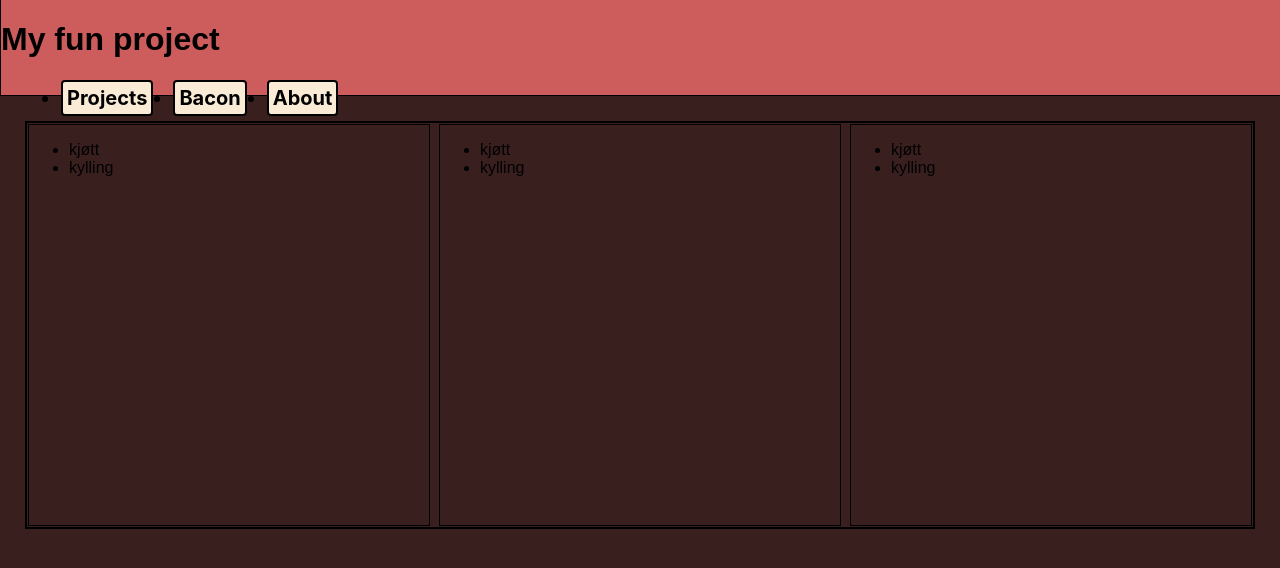
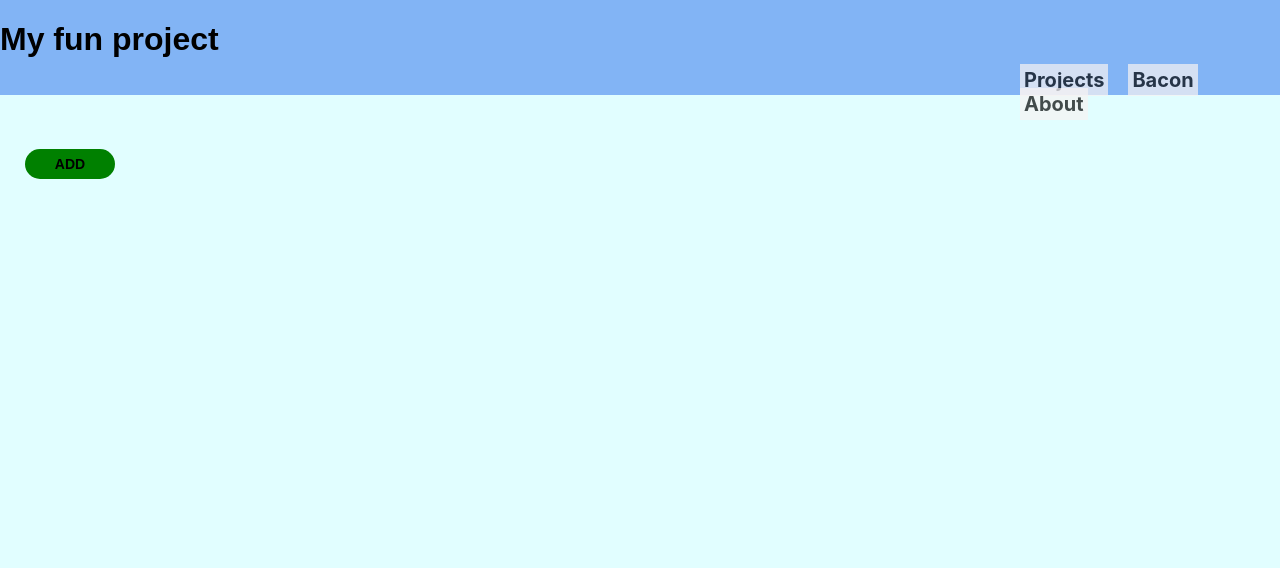
Before and after one commit to Johannesfos/learning, a React (Create React App) app: page / in a window 1280 px wide. Shown: the top 568 px of the page. Built offline with nearby package versions, Linux system fonts and the light colour scheme.

Commit message:
lagt til tekstboks funksjoner, men kan ikke fjerne bokser

```diff
--- a/src/App.js
+++ b/src/App.js
@@ -1,6 +1,6 @@
 import React, { Component } from 'react';
 import Header from "./components/header";
-import Bacon from './components/Bacon';
+import Bacon from './components/baconwrap';
 
 class App extends Component {
   render() {
--- a/src/components/Bacon.js
+++ b/src/components/Bacon.js
@@ -7,31 +7,69 @@ import '../css/bacon.css';
 
 
 
+class Bacon extends Component {
 
-class Bacon extends Component {
+    constructor(props){
+        super(props);
+        this.state = {
+            editing: false,
+            msg: 'Text editor',
+            usermsg: 'Whats on your mind?'
+        };
+    };
+
+    removebox(){
+        this.props.deletebacon(this.props.index);
+    }
+
+    editform(){
+       this.setState({editing: true})
+   }
+
+    saveform(){
+        var text = this.refs.newText.value;
+        this.setState({
+           editing: false,
+           usermsg: text
+        })
+
+   }
+
+   renderNormal() {
+       return(
+            <div>
+            <div id="ingredients">
+                <h3 id="textheader">{this.state.msg}</h3>
+                <div id="textfield">{this.state.usermsg}</div>
+                <button onClick={this.editform.bind(this)} id="edit">EDIT</button> <button id="remove" onClick={this.removebox.bind(this)}>REMOVE</button>
+            </div>
+            </div>
+       );
+   }
+
+   renderEdit(){
+        return(
+            <div>
+            <div id="ingredients">
+                <h3 id="textheader">{this.state.msg}</h3>
+                <textarea ref="newText" defaultValue={this.state.usermsg} id="textmsg"></textarea>
+                <button onClick={this.saveform.bind(this)} id="save">Save</button>
+            </div>
+            </div>
+        );
+   }
+
   render() {
-    return (
-      <div id="baconwrap">
-        <div id="ingredients1">
-          <ul>
-            <li>kjøtt</li>
-            <li>kylling</li>
-          </ul>
-        </div>
-        <div id="ingredients2">
-          <ul>
-            <li>kjøtt</li>
-            <li>kylling</li>
-          </ul>
-        </div>
-        <div id="ingredients3">
-          <ul>
-            <li>kjøtt</li>
-            <li>kylling</li>
-          </ul>
-        </div>
-      </div>
-    );
+
+
+
+        if(this.state.editing){
+            return this.renderEdit();
+        }else{
+            return this.renderNormal();
+        };
+
+
   }
 }
 
--- /dev/null
+++ b/src/components/baconwrap.js
@@ -0,0 +1,53 @@
+import React, { Component } from 'react';
+
+//CSS files
+import '../css/bacon.css';
+
+//components
+import Bacon from './bacon';
+
+
+
+
+class Baconwrap extends Component {
+
+  constructor(){
+    super();
+    this.state = {
+      modules: [
+      ],
+      index: 0
+
+    }
+  }
+
+  removebox(index){
+    console.log("removing box nr " + index)
+  }
+
+  newBacon(){
+    this.setState({
+      modules: this.state.modules.concat(<Bacon deletebacon={this.removebox} key={this.state.index} index={this.state.index} />),
+      index: this.state.index + 1
+    })
+
+  }
+
+
+  render() {
+    return (
+      <div id="baconwrap">
+       <button id="addbacon" onClick={this.newBacon.bind(this)}>ADD</button>
+      {
+
+          this.state.modules
+
+      }
+
+
+      </div>
+    );
+  }
+}
+
+export default Baconwrap;
--- a/src/css/bacon.css
+++ b/src/css/bacon.css
@@ -1,31 +1,115 @@
 #baconwrap {
     position: relative;
-    border: solid black 2px;
     margin: 25px;
     height: auto;
 }
 
-#ingredients1 {
-    border: solid black 1px;
+#addbacon{
+    background-color: green;
+    outline: none;
+    height: 30px;
+    width: 90px;
+    text-align: center;
+    font-family: Arial, Helvetica, sans-serif;
+    font-weight: 900;
+    font-size: 14px;
+    border: none;
+    border-radius: 20px;
+}
+
+#ingredients {
+    position: relative;
+    background-color: rgb(226, 226, 226);
     margin: 1px;
-    width:400px;;
-    height: 400px;
-    position: relative;
-    float:left;
-}
-#ingredients2 {
-    border: solid black 1px;
-    margin: 1px;
-    width:400px;;
-    height: 400px;
-    position: relative;
-    float: right;
-}
-#ingredients3 {
-    border: solid black 1px;
-    margin: 1px auto;
-    width:400px;;
-    height: 400px;
-    position: relative;
+    width:400px;
+    height:400px;
+    border-radius: 10px;
+    float: left;
+    margin: 5px;
 
 }
+
+#edit{
+        position: absolute;
+        background-color: green;
+        outline: none;
+        height: 30px;
+        width: 90px;
+        text-align: center;
+        font-family: Arial, Helvetica, sans-serif;
+        font-weight: 900;
+        font-size: 14px;
+        bottom: 5px;
+        margin: 1px;
+        right: 102px;
+        border: none;
+        border-radius: 20px;
+}
+
+#edit:hover{
+    background-color: rgb(3, 190, 3);
+}
+#save{
+    position: absolute;
+    background-color: green;
+    outline: none;
+    height: 30px;
+    width: 90px;
+    text-align: center;
+    font-family: Arial, Helvetica, sans-serif;
+    font-weight: 900;
+    font-size: 14px;
+    bottom: 5px;
+    margin: 1px;
+    right: 4px;
+    border: none;
+    border-radius: 20px;
+}
+
+#save:hover{
+background-color: rgb(3, 190, 3);
+}
+#textfield{
+    position: absolute;
+    background-color: aliceblue;
+    top: 50px;
+    max-width: 350px;
+    max-height: 300px;
+    margin-left: 20px;
+    white-space: normal;
+    overflow:overlay;
+}
+#remove{
+    position: absolute;
+    background-color: rgb(185, 29, 29);
+    outline: none;
+    height: 30px;
+    width: 90px;
+    text-align: center;
+    font-family: Arial, Helvetica, sans-serif;
+    font-weight: 900;
+    font-size: 14px;
+    margin: 1px;
+    bottom: 5px;
+    right: 4px;
+    border: none;
+    border-radius: 20px;
+}
+
+#textmsg{
+    position: absolute;
+    background-color: rgb(255, 255, 255);
+    top:50px;
+    resize: none;
+    left: 1px;
+    width: 390px;
+    height: 300px;
+    border-radius: 10px;
+
+
+}
+
+#textheader{
+    position: absolute;
+
+}
--- a/src/css/header.css
+++ b/src/css/header.css
@@ -6,24 +6,25 @@
     padding: 0;
     height: 95px;
     width: 100%;
-    background-color: indianred;
-    border: solid black 1px;
+    background-color: rgb(130, 180, 245);
     border-top: none;
 }
 
 #navigate {
-
+    margin: 0;
+    display: inline-block;
+    margin: 0 auto;
+    margin-left: 75%;
+    margin-top: -8px;
     font-family: -apple-system, BlinkMacSystemFont, 'Segoe UI', Roboto, Oxygen, Ubuntu, Cantarell, 'Open Sans', 'Helvetica Neue', sans-serif;
 
 }
 
 #navigate ul{
-    display: inline-block;
     list-style-type: none;
     position: absolute;
-    list-style: none;
     overflow: hidden;
-    margin: 0;
+
 }
 #navigate li{
     cursor: pointer;
@@ -34,14 +35,12 @@
     font-size: 20px;
     font-weight: bold;
     text-align: center;
-    background-color: antiquewhite;
-    border-radius: 4px;
-    border: solid black 2px;
+    background-color: rgb(247, 243, 243);
+    opacity: 0.7;
 
 }
 
 #navigate li:hover {
-    background-color: rgb(255, 224, 183);
-    animation: menu 2s ease-in-out 0s infinite;
-    opacity: 100%;
+    background-color: rgb(255, 255, 255);
+    opacity: 1;
 }
--- a/src/css/index.css
+++ b/src/css/index.css
@@ -1,6 +1,6 @@
 body {
   margin: 0px;
   padding: 0px;
-  background-color: rgb(58, 31, 31);
+  background-color: rgb(225, 254, 255);
   font-family: sans-serif;
 }
```
